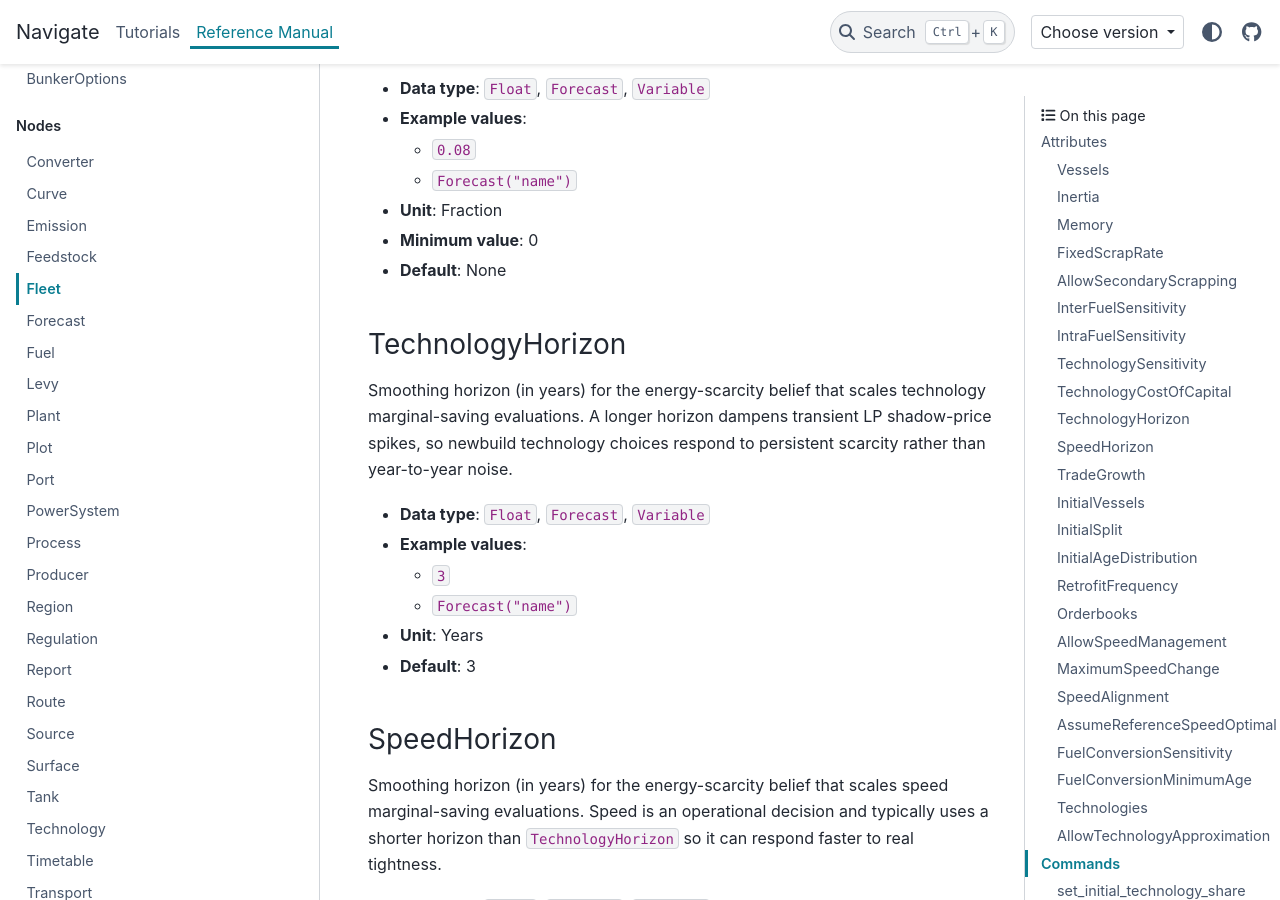
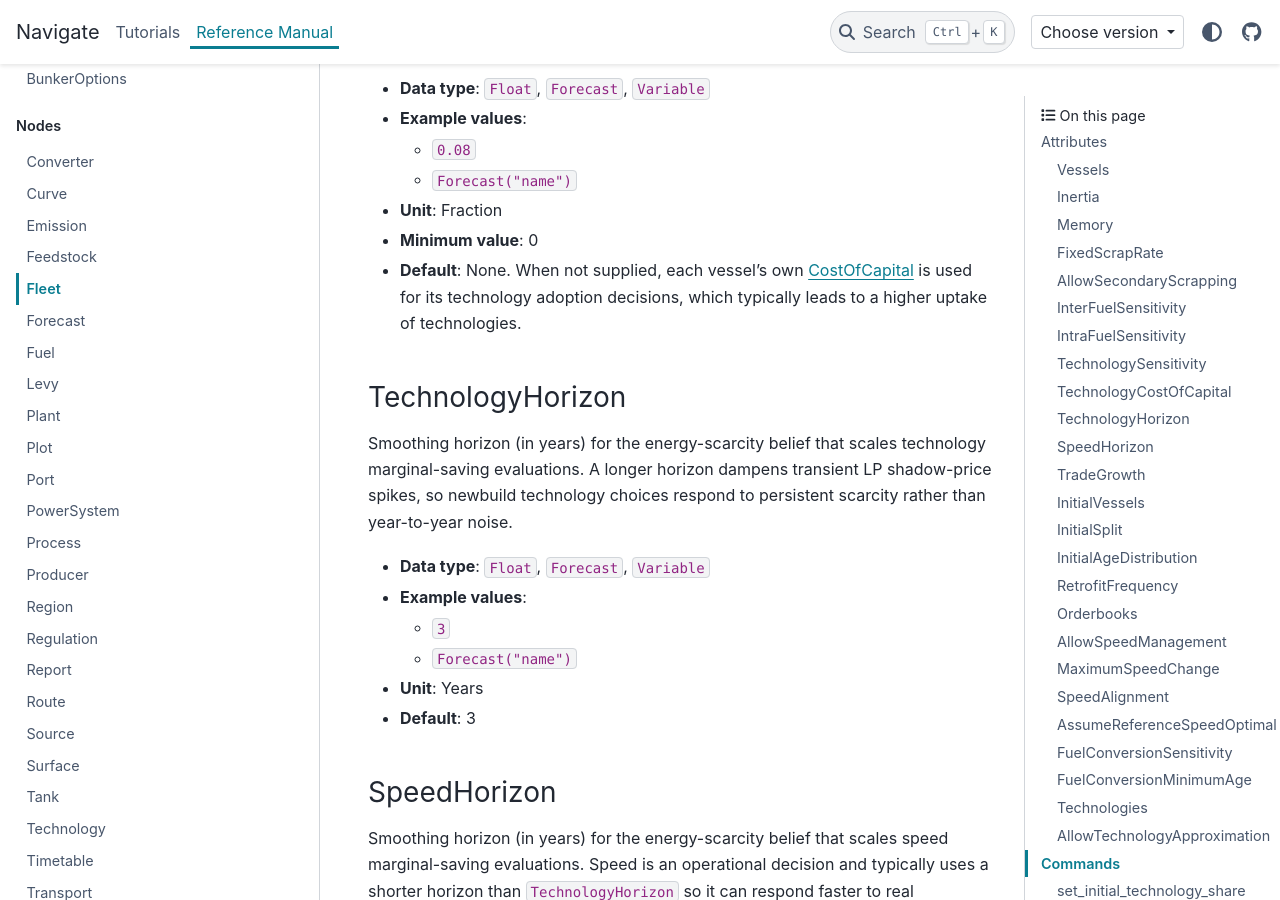
Before and after one commit to zerocarbonshipping/navigate-zcs, a Sphinx documentation site: the page built from docs/reference_manual/fleet.md, in a window 1280 px wide and 900 px high, scrolled down 4020 px. Built offline with Sphinx 7.4.7 and the PyData theme 0.15.4, drawn with Linux system fonts in a browser that asks for light colours.

Commit message:
Remove the missing-TechnologyCostOfCapital warning
The fallback to the vessel's cost of capital is legitimate model
behavior, not a per-run anomaly worth a warning; it now lives in the
reference manual on the attribute itself. The manual's sample WARNING
line, which quoted this message, shows the speed-management convexity
warning instead.

Co-Authored-By: Claude Fable 5 <noreply@anthropic.com>

```diff
--- a/docs/reference_manual/fleet.md
+++ b/docs/reference_manual/fleet.md
@@ -134,7 +134,7 @@ This attribute sets the cost of capital used for evaluating technology investmen
   + `Forecast("name")`
 * **Unit**: Fraction
 * **Minimum value**: 0
-* **Default**: None
+* **Default**: None. When not supplied, each vessel's own [CostOfCapital](vessel.md#costofcapital) is used for its technology adoption decisions, which typically leads to a higher uptake of technologies.
 
 ### TechnologyHorizon
 
```
Also changed, not shown: CHANGELOG.md (+3 -0 lines), docs/reference_manual/overview.md (+1 -1 lines), 1 other file.
